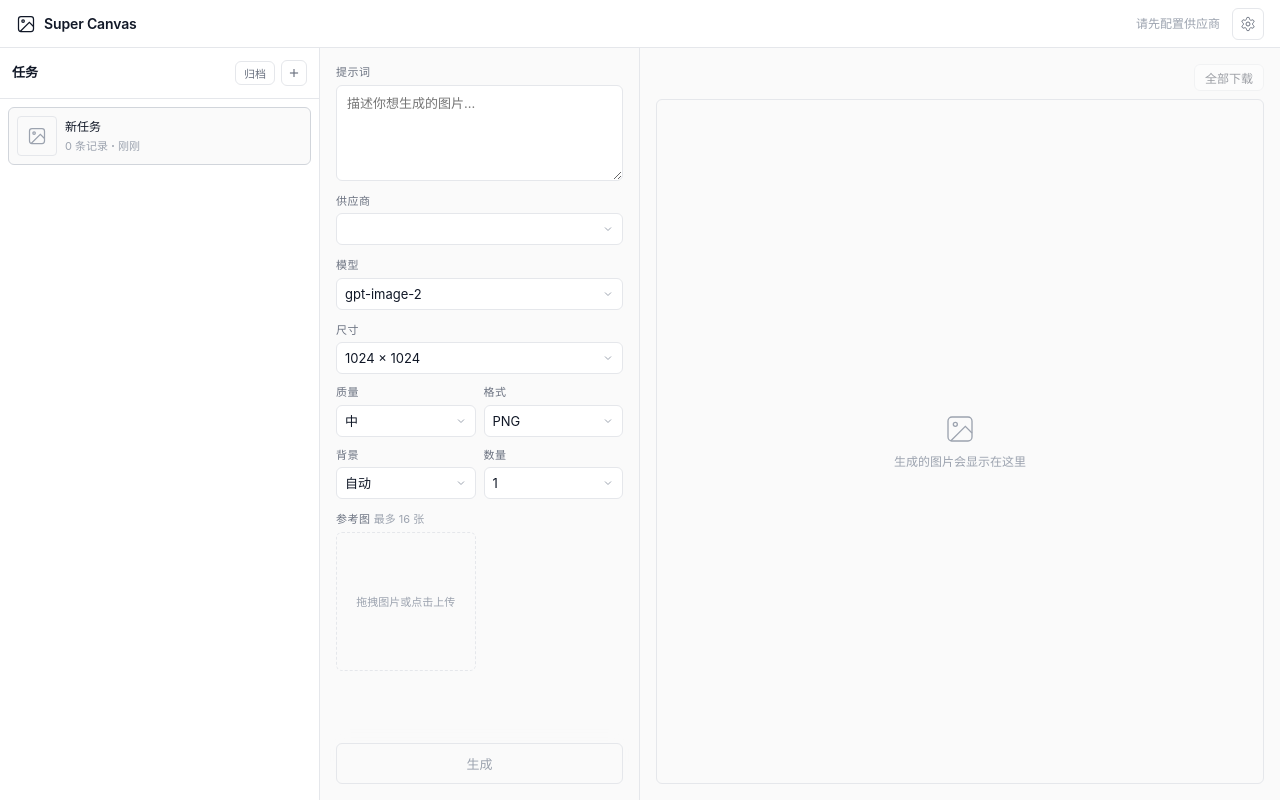
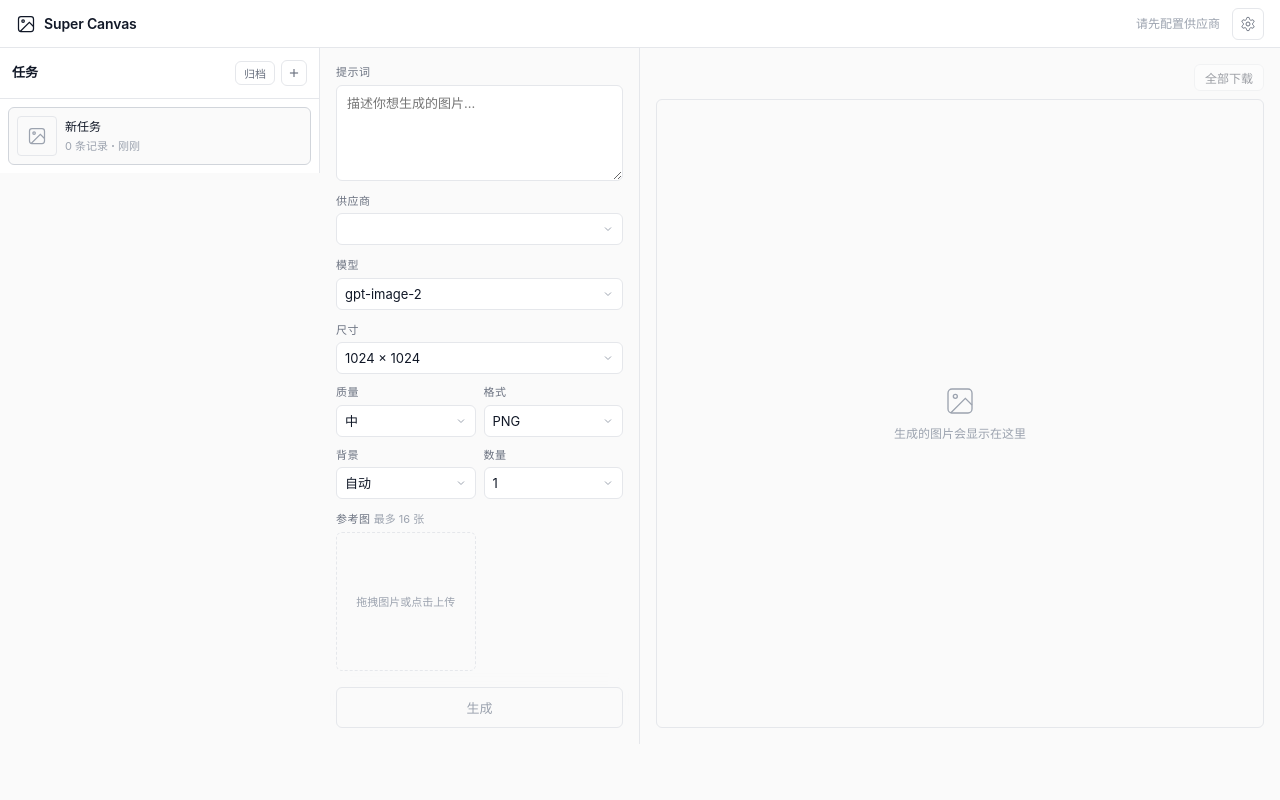
Before and after one commit to Savlgoodman/vibex-canvas, a React (Vite) app: page / in a window 1280 px wide. Built offline with nearby package versions, Linux system fonts and the light colour scheme.

Commit message:
fix: 让插件画布填充 Host surface 高度

```diff
--- a/src/App.css
+++ b/src/App.css
@@ -1,5 +1,6 @@
 .app {
-  height: 100vh;
+  height: 100%;
+  min-height: 0;
   display: flex;
   flex-direction: column;
   overflow: hidden;
```
